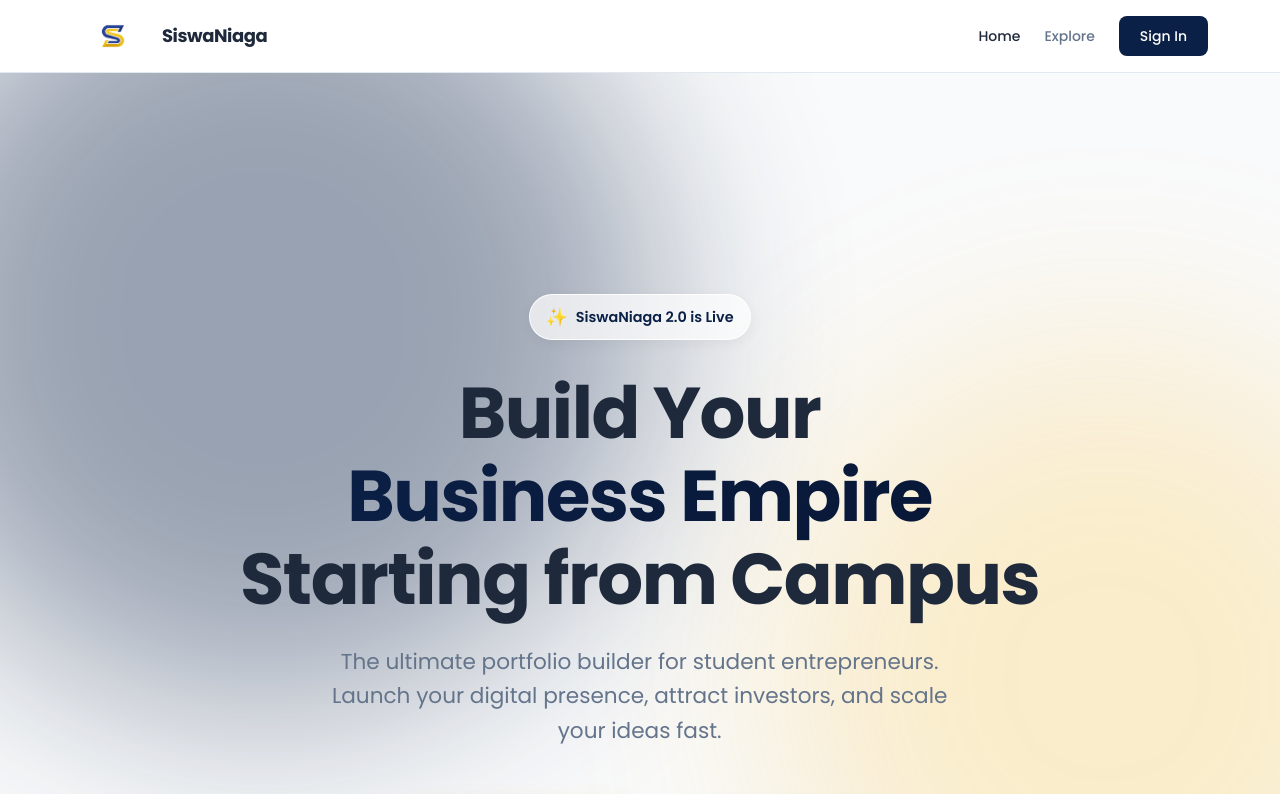
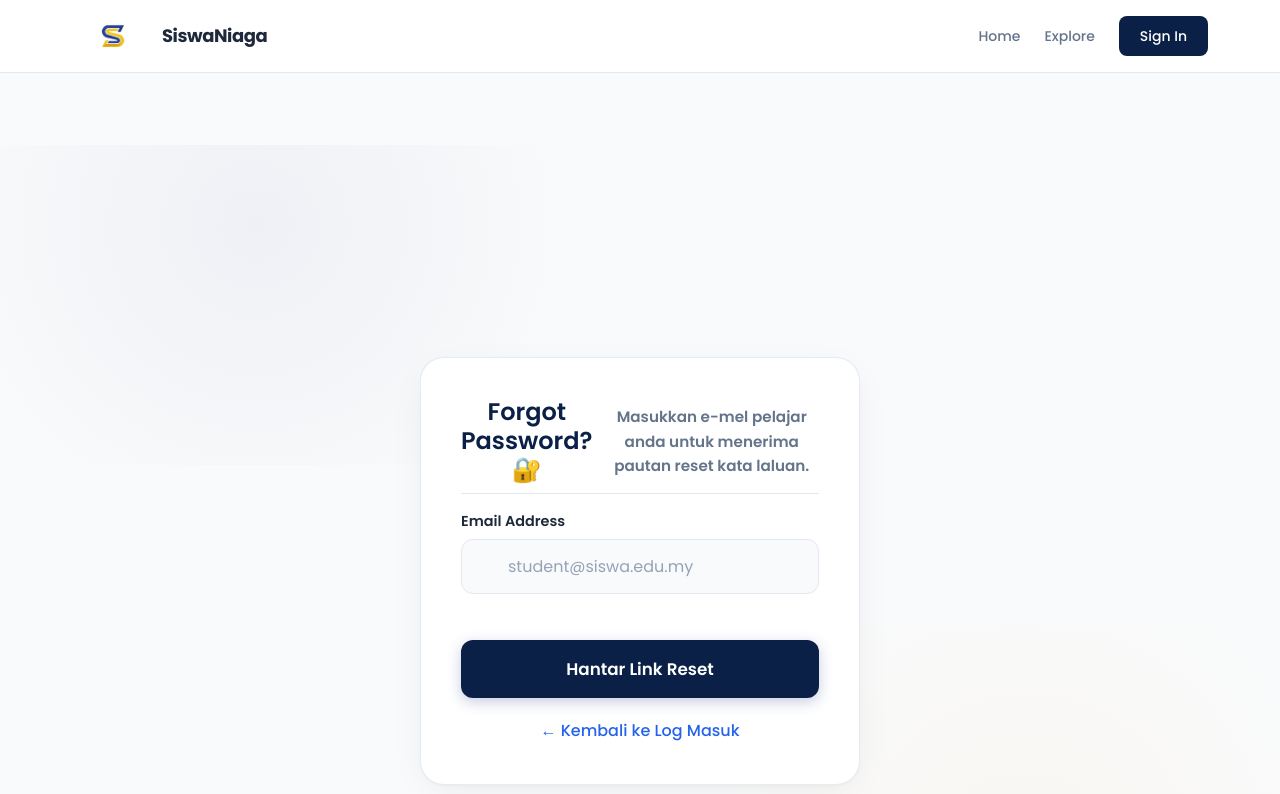
Before and after one commit to mondayrx8/dummytest2, a React (Vite) app in the folder client/: page /forgot-password in a window 1280 px wide. Before the commit this address led to /. Shown: the top 794 px of the page. Built offline with nearby package versions, Linux system fonts and the light colour scheme; no server answers.

Commit message:
Add email

```diff
--- a/client/src/App.jsx
+++ b/client/src/App.jsx
@@ -11,6 +11,8 @@ import GuestList from './components/GuestList';
 import LandingPage from './components/LandingPage';
 import PortfolioDetails from './components/PortfolioDetails';
 import UserProfile from './components/UserProfile';
+import ForgotPassword from './components/ForgotPassword';
+import ResetPassword from './components/ResetPassword';
 
 const App = () => {
   const [token, setToken] = useState(localStorage.getItem('token'));
@@ -111,6 +113,11 @@ const App = () => {
               !token ? <Login setToken={setToken} /> : <Navigate to="/dashboard" />
             } />
 
+            {/* 👇👇👇 LALUAN FORGOT & RESET PASSWORD 👇👇👇 */}
+            <Route path="/forgot-password" element={<ForgotPassword />} />
+            <Route path="/reset-password/:token" element={<ResetPassword />} />
+            {/* 👆👆👆 --------------------------------- 👆👆👆 */}
+
             {/* Dashboard - Protected */}
             <Route path="/dashboard" element={
               token ? (
--- /dev/null
+++ b/client/src/components/ForgotPassword.jsx
@@ -0,0 +1,66 @@
+import React, { useState } from 'react';
+import axios from 'axios';
+import { Link } from 'react-router-dom';
+import './Login.css'; // Kita pinjam design login terus
+
+const ForgotPassword = () => {
+    const [email, setEmail] = useState('');
+    const [message, setMessage] = useState('');
+    const [error, setError] = useState('');
+    const [loading, setLoading] = useState(false);
+
+    const handleSubmit = async (e) => {
+        e.preventDefault();
+        setLoading(true);
+        setError('');
+        setMessage('');
+
+        try {
+            const res = await axios.post('https://api.siswaniaga.my/api/auth/forgot-password', { email });
+            setMessage(res.data.message || "E-mel reset telah dihantar. Sila semak inbox anda.");
+        } catch (err) {
+            setError(err.response?.data?.message || "Gagal menghantar e-mel. Sila cuba lagi.");
+        } finally {
+            setLoading(false);
+        }
+    };
+
+    return (
+        <div className="login-page">
+            <div className="login-container">
+                <div className="auth-card">
+                    <div className="card-header">
+                        <h2 className="card-title">Forgot Password? 🔐</h2>
+                        <p className="card-subtitle">Masukkan e-mel pelajar anda untuk menerima pautan reset kata laluan.</p>
+                    </div>
+
+                    {message && <div className="error-banner" style={{ backgroundColor: '#dcfce7', color: '#166534', borderColor: '#bbf7d0' }}>✅ {message}</div>}
+                    {error && <div className="error-banner">❌ {error}</div>}
+
+                    <form onSubmit={handleSubmit} className="login-form">
+                        <div className="input-group">
+                            <label className="input-label">Email Address</label>
+                            <input
+                                type="email"
+                                value={email}
+                                onChange={(e) => setEmail(e.target.value)}
+                                placeholder="student@siswa.edu.my"
+                                className="modern-input"
+                                required
+                            />
+                        </div>
+                        <button type="submit" className="btn-submit" disabled={loading}>
+                            {loading ? "Menghantar..." : "Hantar Link Reset"}
+                        </button>
+                    </form>
+
+                    <div className="card-footer" style={{ marginTop: '20px', textAlign: 'center' }}>
+                        <Link to="/" style={{ color: '#2563eb', textDecoration: 'none', fontWeight: '500' }}>← Kembali ke Log Masuk</Link>
+                    </div>
+                </div>
+            </div>
+        </div>
+    );
+};
+
+export default ForgotPassword;
--- /dev/null
+++ b/client/src/components/ResetPassword.jsx
@@ -0,0 +1,77 @@
+import React, { useState } from 'react';
+import axios from 'axios';
+import { useParams, useSearchParams, useNavigate } from 'react-router-dom';
+import './Login.css';
+
+const ResetPassword = () => {
+    const { token } = useParams(); // Tangkap token dari URL
+    const [searchParams] = useSearchParams();
+    const email = searchParams.get('email'); // Tangkap email dari URL (?email=...)
+    const navigate = useNavigate();
+
+    const [newPassword, setNewPassword] = useState('');
+    const [message, setMessage] = useState('');
+    const [error, setError] = useState('');
+    const [loading, setLoading] = useState(false);
+
+    const handleSubmit = async (e) => {
+        e.preventDefault();
+        setLoading(true);
+        setError('');
+        setMessage('');
+
+        try {
+            const res = await axios.post('https://api.siswaniaga.my/api/auth/reset-password', {
+                email,
+                token,
+                newPassword
+            });
+            setMessage("Kemenangan! " + res.data.message);
+            setTimeout(() => navigate('/'), 3000); // Bawa user ke page login lepas 3 saat
+        } catch (err) {
+            setError(err.response?.data?.message || "Token tidak sah atau telah luput.");
+        } finally {
+            setLoading(false);
+        }
+    };
+
+    if (!token || !email) {
+        return <div className="login-page"><div className="error-banner">Pautan tidak sah. Sila mohon semula dari halaman Log Masuk.</div></div>;
+    }
+
+    return (
+        <div className="login-page">
+            <div className="login-container">
+                <div className="auth-card">
+                    <div className="card-header">
+                        <h2 className="card-title">Cipta Kata Laluan Baharu 🔑</h2>
+                        <p className="card-subtitle">Sila masukkan kata laluan baharu anda untuk akaun {email}.</p>
+                    </div>
+
+                    {message && <div className="error-banner" style={{ backgroundColor: '#dcfce7', color: '#166534', borderColor: '#bbf7d0' }}>✅ {message}</div>}
+                    {error && <div className="error-banner">❌ {error}</div>}
+
+                    <form onSubmit={handleSubmit} className="login-form">
+                        <div className="input-group">
+                            <label className="input-label">New Password</label>
+                            <input
+                                type="password"
+                                value={newPassword}
+                                onChange={(e) => setNewPassword(e.target.value)}
+                                placeholder="••••••••"
+                                className="modern-input"
+                                required
+                                minLength="6"
+                            />
+                        </div>
+                        <button type="submit" className="btn-submit" disabled={loading}>
+                            {loading ? "Menyimpan..." : "Tukar Kata Laluan"}
+                        </button>
+                    </form>
+                </div>
+            </div>
+        </div>
+    );
+};
+
+export default ResetPassword;
```
